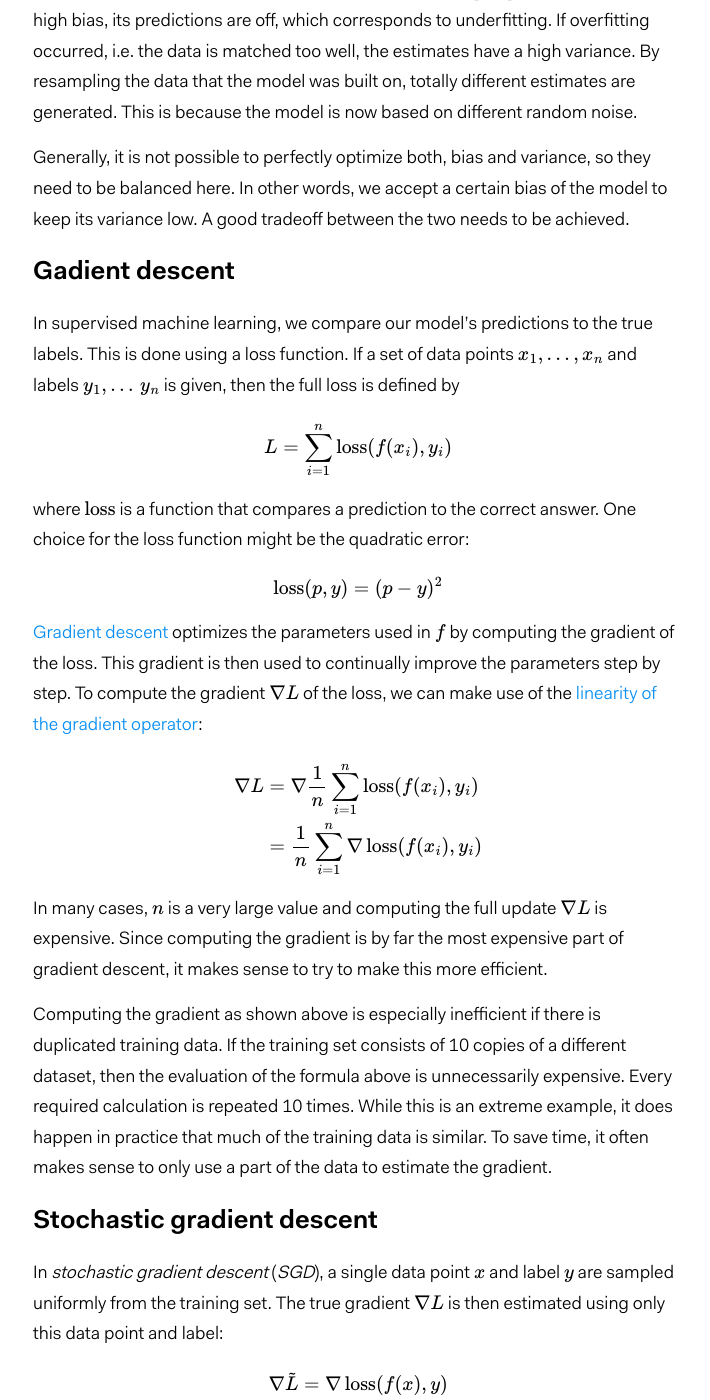
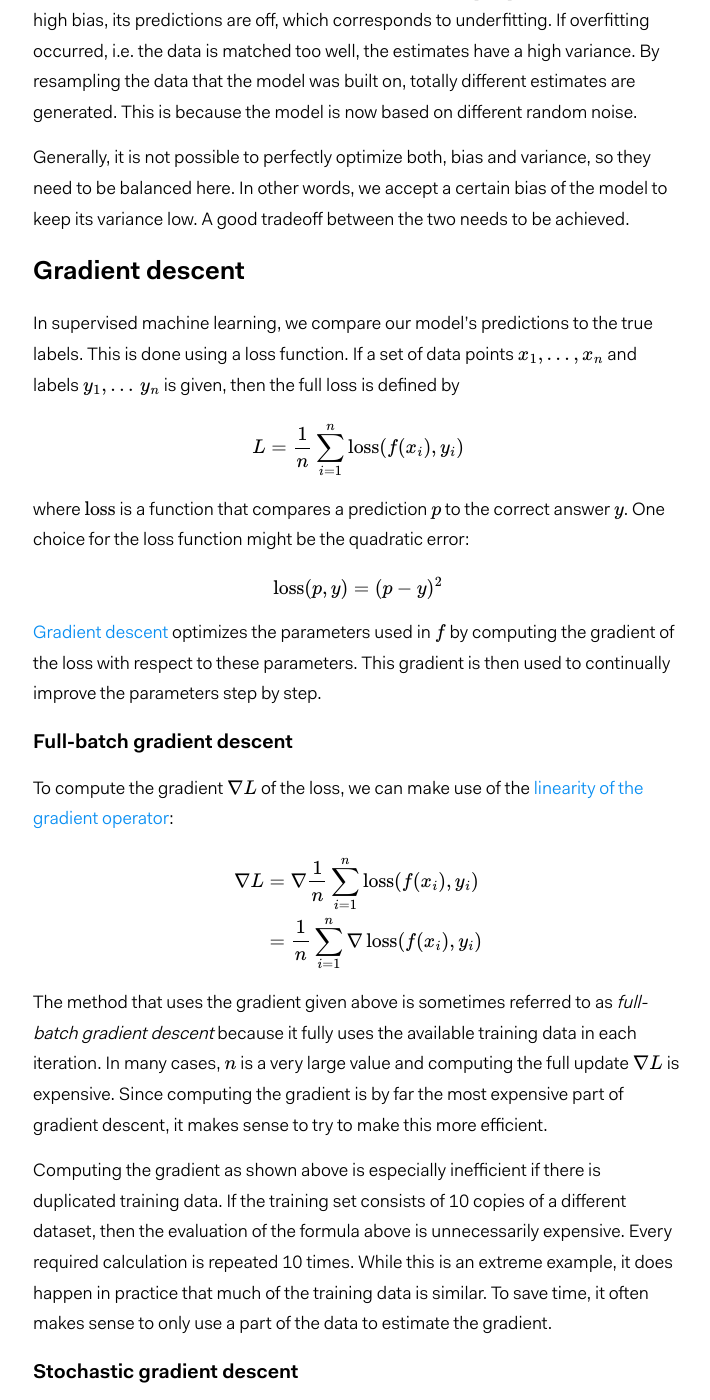
Before and after one commit to florian/florian.github.io, a Jekyll site: the page built from _posts/2018-07-17-estimators.md, in a window 1280 px wide and 1400 px high, scrolled down 2280 px. Shown: the whole window, without its empty margins (282-992 px from the left). Built offline with Jekyll 4.4.1, drawn with Linux system fonts in a browser that asks for light colours; formulas are drawn with MathJax 3; some of the changed text lies outside the part shown.

Commit message:
Add headings to the estimator post and add a few words

```diff
--- a/_posts/2018-07-17-estimators.md
+++ b/_posts/2018-07-17-estimators.md
@@ -101,25 +101,28 @@ Generally, it is not possible to perfectly optimize both, bias and variance, so
 In other words, we accept a certain bias of the model to keep its variance low.
 A good tradeoff between the two needs to be achieved.
 
-### Gadient descent
+### Gradient descent
 
 In supervised machine learning, we compare our model's predictions to the true labels.
 This is done using a loss function.
 If a set of data points \\(x_1, \dots, x_n\\) and labels \\(y_1, \dots\, y_n\\) is given, then the full loss is defined by
 
 $$
-L = \sum\limits_{i = 1}^n \operatorname{loss}(f(x_i), y_i)
+L = \frac{1}{n} \sum\limits_{i = 1}^n \operatorname{loss}(f(x_i), y_i)
 $$
 
-where \\(\operatorname{loss}\\) is a function that compares a prediction to the correct answer.
+where \\(\operatorname{loss}\\) is a function that compares a prediction \\(p\\) to the correct answer \\(y\\).
 One choice for the loss function might be the quadratic error:
 
 $$
 \operatorname{loss}(p, y) = (p - y)^2
 $$
 
-[Gradient descent](https://en.wikipedia.org/wiki/Gradient_descent) optimizes the parameters used in \\(f\\) by computing the gradient of the loss.
+[Gradient descent](https://en.wikipedia.org/wiki/Gradient_descent) optimizes the parameters used in \\(f\\) by computing the gradient of the loss with respect to these parameters.
 This gradient is then used to continually improve the parameters step by step.
+
+#### Full-batch gradient descent
+
 To compute the gradient \\(\nabla L\\) of the loss, we can make use of the [linearity of the gradient operator](https://en.wikipedia.org/wiki/Gradient#Linearity):
 
 $$
@@ -129,6 +132,7 @@ $$
 \end{align*}
 $$
 
+The method that uses the gradient given above is sometimes referred to as *full-batch gradient descent* because it fully uses the available training data in each iteration.
 In many cases, \\(n\\) is a very large value and computing the full update \\(\nabla L\\) is expensive.
 Since computing the gradient is by far the most expensive part of gradient descent, it makes sense to try to make this more efficient.
 
@@ -138,7 +142,7 @@ Every required calculation is repeated 10 times.
 While this is an extreme example, it does happen in practice that much of the training data is similar.
 To save time, it often makes sense to only use a part of the data to estimate the gradient.
 
-### Stochastic gradient descent
+#### Stochastic gradient descent
 
 In *stochastic gradient descent* (*SGD*), a single data point \\(x\\) and label \\(y\\) are sampled uniformly from the training set.
 The true gradient \\(\nabla L\\) is then estimated using only this data point and label:
@@ -162,7 +166,7 @@ This property is the reason why optima can be found using this algorithm.
 While individual estimates are off, the randomness averages out over iterations and the parameters still move into a sensible direction overall.
 Since iterations are much cheaper, many more of them can be performed and this is a major improvement to computing the full gradient.
 
-### Mini-batch gradient descent
+#### Mini-batch gradient descent
 
 These individual SGD estimates can have a large variance however, leading to noisy and jumpy updates.
 A further improvement over this method is *mini-batch gradient descent*.
@@ -192,7 +196,7 @@ The training process needs to find a tradeoff between these two.
 To compute the gradient for the optimization process, it is expensive to use all data points.
 By randomly sampling them, we can compute unbiased estimates in a much faster way.
 If this is done using a large enough sample, the variance of these estimates does not have to be large.
-By properly choosing the sample size, the optimization process can be speeded up significantly.
+By properly choosing the sample size, the optimization process can thus be speeded up significantly.
 
 ### References
 
```
Also changed, not shown: 10 other files.
